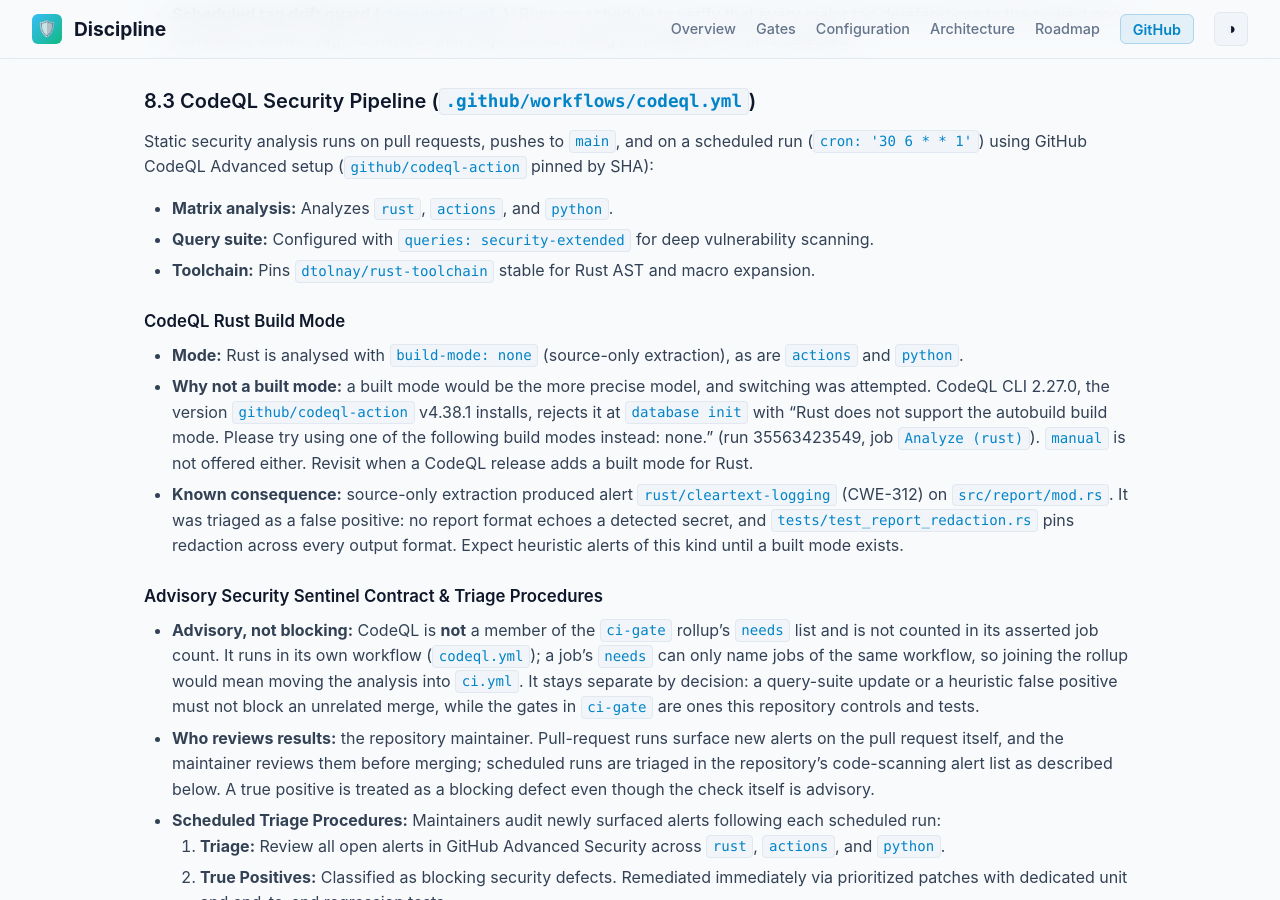
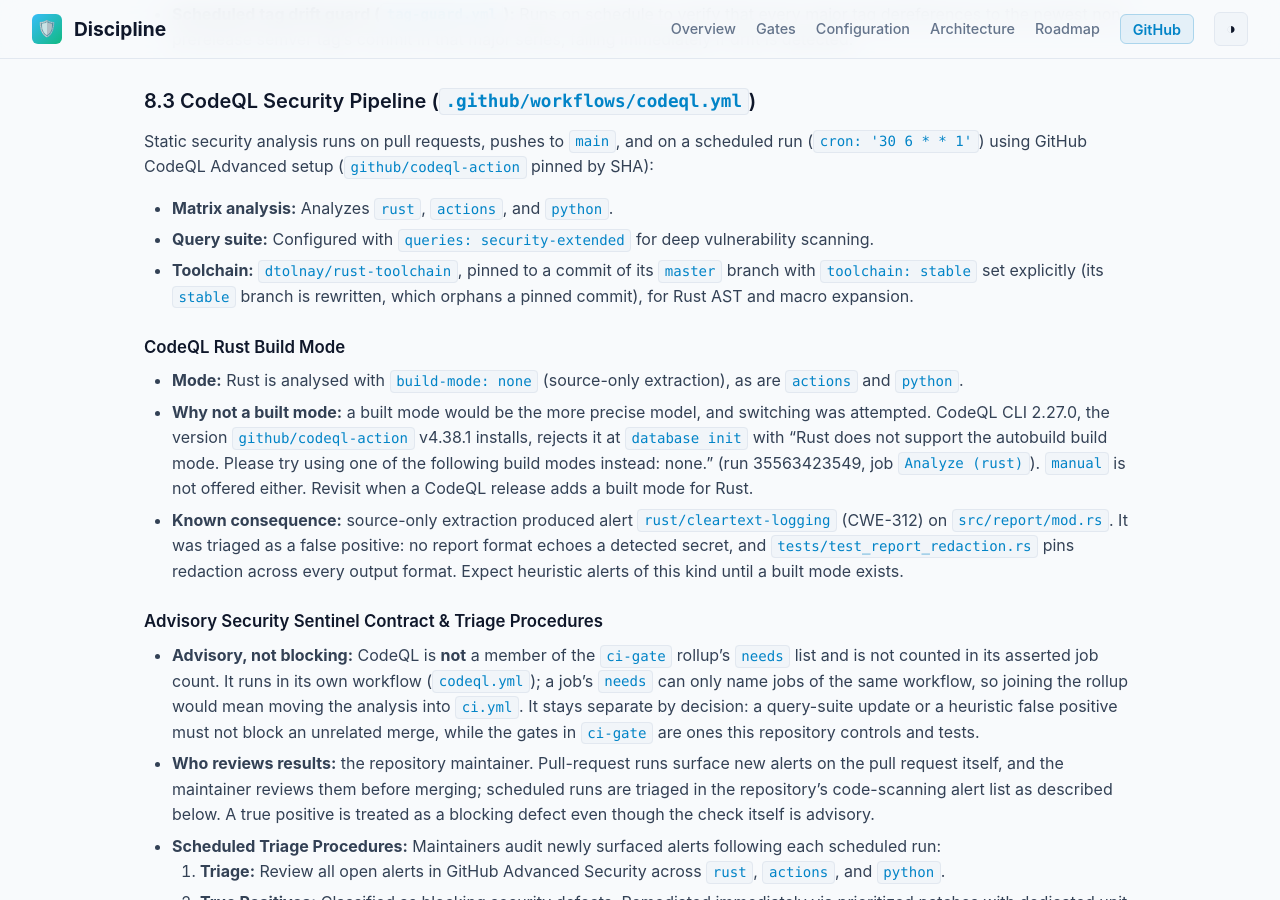
Before and after one commit to actions-marketplace-validations/orieg_discipline, a Jekyll site: the page built from docs/ARCHITECTURE.md, in a window 1280 px wide and 900 px high, scrolled down 18417 px. Built offline with Jekyll 4.4.1, drawn with Linux system fonts in a browser that asks for light colours.

Commit message:
fix(ci): re-pin dtolnay/rust-toolchain off a rewritten branch and run the Jekyll image by digest (#298)
discipline doctor (#294) reported two pins in these workflows:
- dtolnay/rust-toolchain@4360b525 was an old head of that repository's
  `stable` branch, which is rewritten: the commit is on no branch or tag.
  Pinned to master 02cb101e, whose history is not rewritten; master requires
  `toolchain:`, so the steps that relied on the stable branch's default set
  `toolchain: stable` explicitly (MSRV and release steps already set one).
- actions/jekyll-build-pages runs docker://ghcr.io/actions/jekyll-build-pages:v1.0.13
  by tag. The step now runs that image by digest (sha256:6791ebfd…, what
  v1.0.13 resolves to) with the action's inputs passed explicitly.

Fixes #296

```diff
--- a/docs/ARCHITECTURE.md
+++ b/docs/ARCHITECTURE.md
@@ -411,7 +411,7 @@ Major tags (`v0`, `v1`) provide consumer convenience for action workflows (`uses
 Static security analysis runs on pull requests, pushes to `main`, and on a scheduled run (`cron: '30 6 * * 1'`) using GitHub CodeQL Advanced setup (`github/codeql-action` pinned by SHA):
 - **Matrix analysis:** Analyzes `rust`, `actions`, and `python`.
 - **Query suite:** Configured with `queries: security-extended` for deep vulnerability scanning.
-- **Toolchain:** Pins `dtolnay/rust-toolchain` stable for Rust AST and macro expansion.
+- **Toolchain:** `dtolnay/rust-toolchain`, pinned to a commit of its `master` branch with `toolchain: stable` set explicitly (its `stable` branch is rewritten, which orphans a pinned commit), for Rust AST and macro expansion.
 
 #### CodeQL Rust Build Mode
 - **Mode:** Rust is analysed with `build-mode: none` (source-only extraction), as are `actions` and `python`.
```
Also changed, not shown: .github/workflows/ci.yml, .github/workflows/codeql.yml, .github/workflows/pages.yml, .github/workflows/release.yml.
